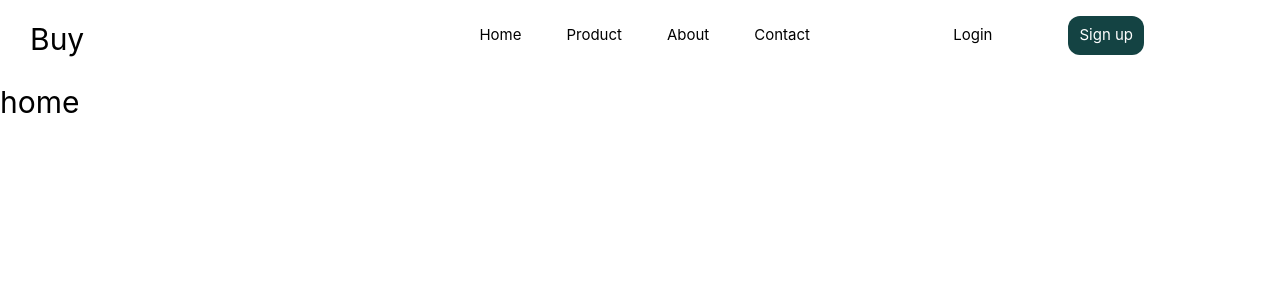
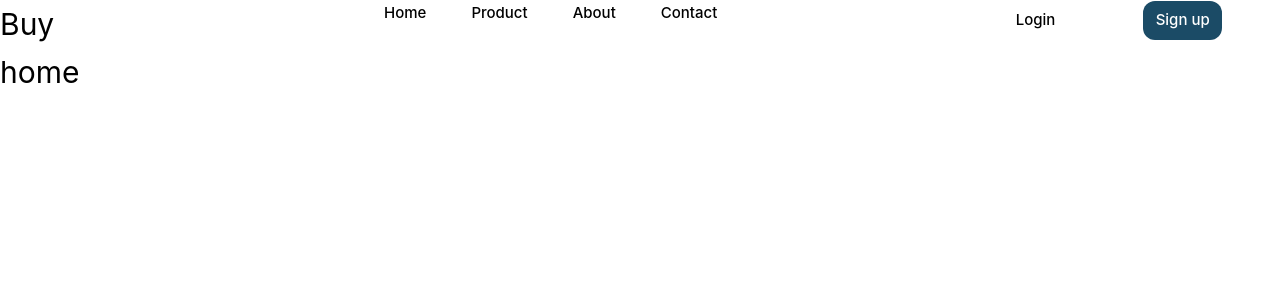
Before and after one commit to ibimina/buy, a Vue app: page / in a window 1280 px wide. Shown: the top 300 px of the page. Built offline with nearby package versions, Linux system fonts and the light colour scheme.

Commit message:
style: style link add pseudo classes

```diff
--- a/src/components/LandingNavbar.vue
+++ b/src/components/LandingNavbar.vue
@@ -48,25 +48,22 @@ header {
     display: flex;
     align-items: center;
     justify-content: space-between;
-    padding: 1em 2em;
-    background-color: #fff;
-}
-
-header a {
-    color: #000;
+    position: relative;
 }
 
 nav {
-    position: absolute;
+    position: fixed;
     max-width: 400px;
+    margin: auto;
     top: 6em;
-    left: 3em;
-    right: 3em;
+    left: 0;
+    right: 0;
     padding: 1em;
     text-align: center;
     border-radius: 8px;
-    background-color: #fff;
+    background-color: #e6e2e2;
     transform: translateX(-1000%);
+    width: 90%;
     transition: all 0.5s ease;
 }
 
@@ -93,25 +90,52 @@ nav[data-visible="true"] {
 
 .routes {
     border-bottom: 1px solid grey;
+    padding-bottom: 1em;
 }
-
+.sigin_wrapper{
+    margin-top: 1em;
+}
 .routes li,
 .sigin_wrapper li {
     margin-bottom: 0.5em;
 }
 
+.routes a,
+.sigin_wrapper a {
+    color: #000;
+    font-weight: 500;
+}
+
+.routes a:hover,
+.sigin_wrapper a:hover {
+    color: #639599;
+    border-bottom: 2px solid #639599;
+}
+
 .signup {
-    background-color: hsl(180, 55%, 17%);
+    background-color: #1B4B66;
     border-radius: 12px;
     cursor: pointer;
     width: 30%;
     margin: auto;
     padding: 0.5em;
+    transition: all 0.2s ease-in-out;
 }
 
 .signup a {
     color: #fff;
+    border-bottom: none;
 }
+
+.signup:hover {
+    background-color: #000;
+}
+
+.signup a:hover {
+    border-bottom: none;
+    color: #fff;
+}
+
 
 @media (min-width:60rem) {
     nav {
@@ -120,10 +144,12 @@ nav[data-visible="true"] {
         left: auto;
         transform: translateX(0);
         height: auto;
+        margin: 0;
         max-width: none;
         width: 70%;
         justify-content: space-between;
         padding: 0;
+        background-color: transparent;
     }
 
     nav,
@@ -133,17 +159,22 @@ nav[data-visible="true"] {
         align-items: center;
         gap: 1em;
     }
+    .signup:hover {
+        background-color: #000;
+    }
 
     .routes {
         width: 70%;
-        justify-content: center;
         gap: 3em;
         border-bottom: none;
+        margin: 0;
     }
 
     .sigin_wrapper {
         width: 30%;
         justify-content: flex-end;
+        gap: 2em;
+        margin: 0;
     }
 
     .mobile_nav {
```
